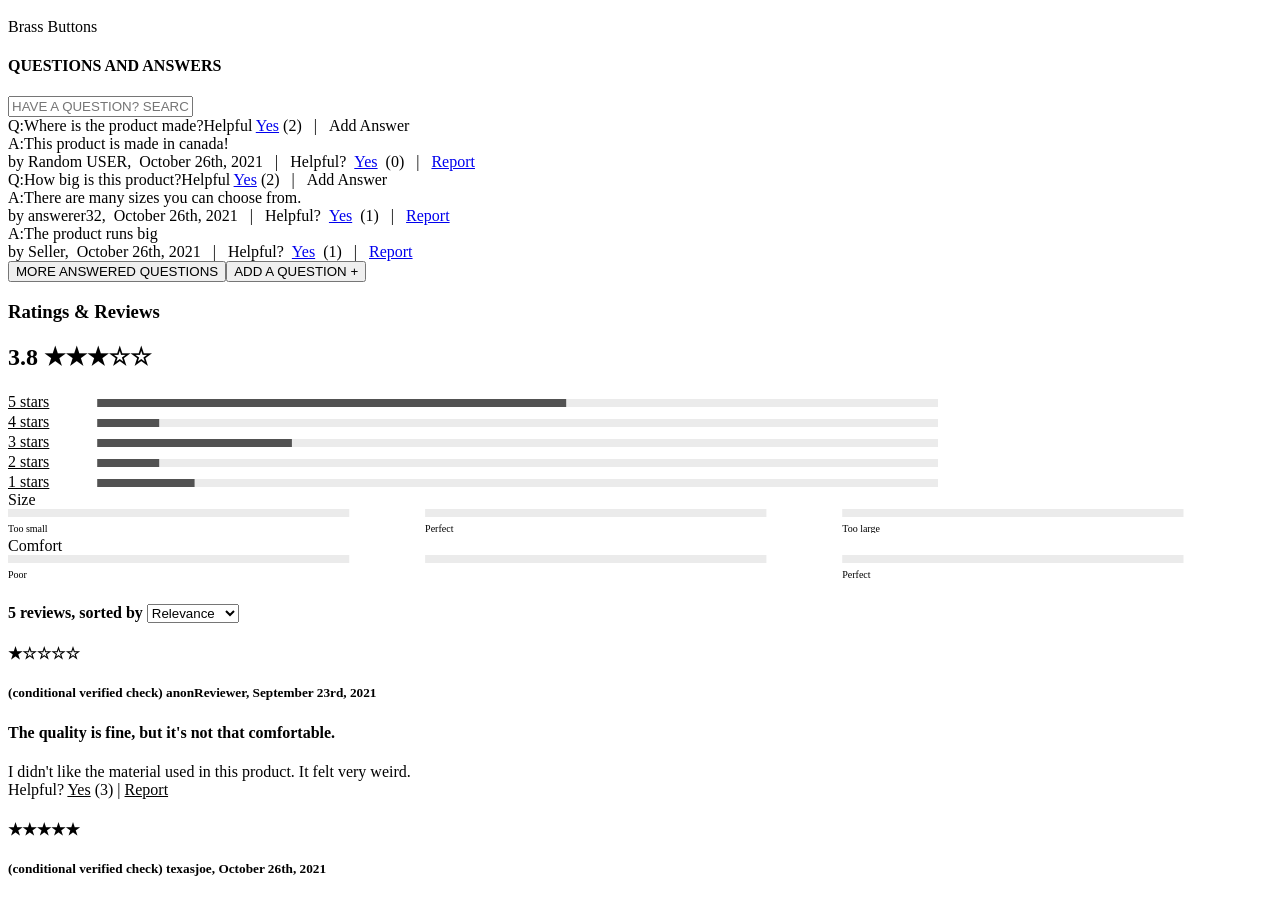
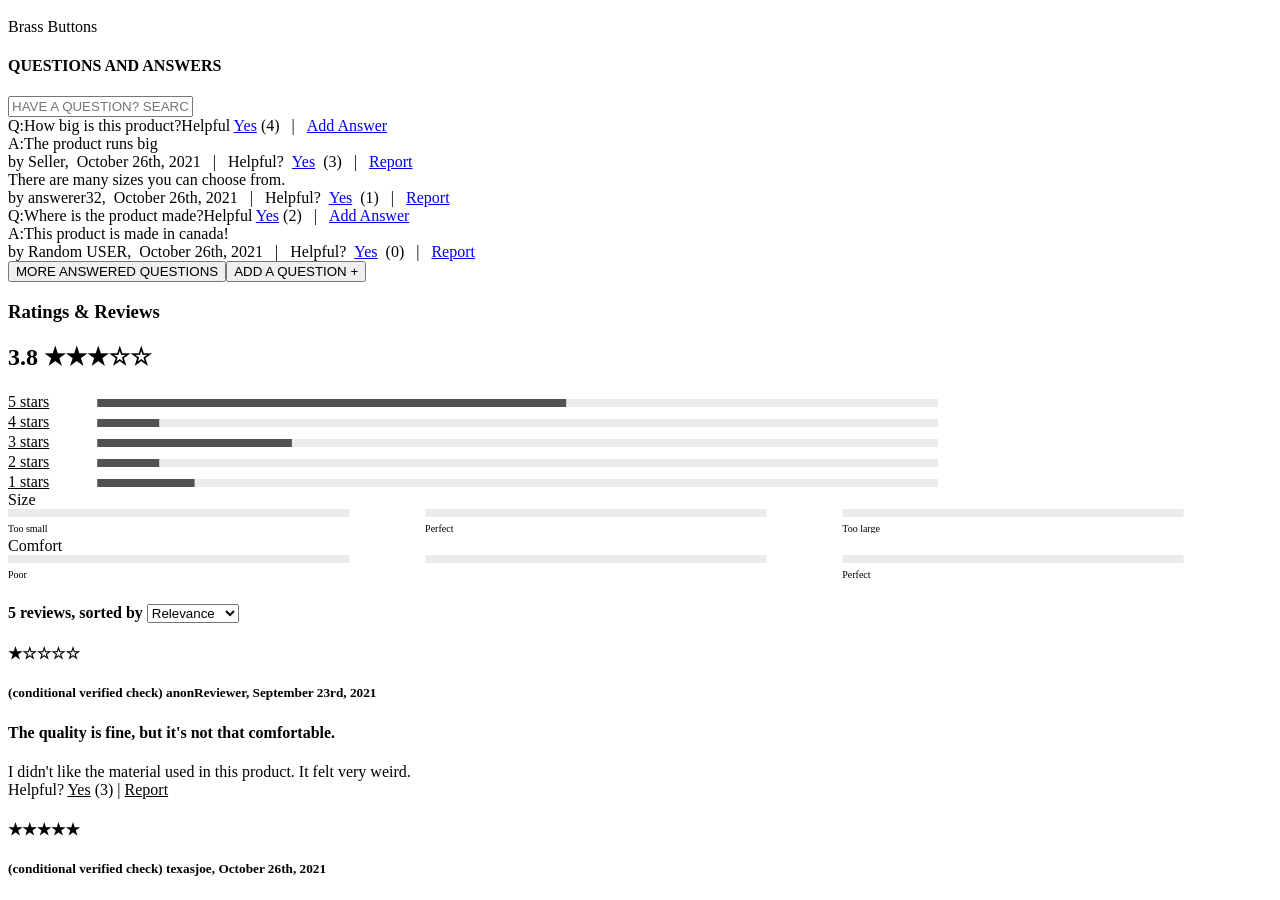
Before and after one commit to Ari-Design/Modern-Shopping-Site, a React app: page / in a window 1280 px wide. Shown: the part 3167-4067 px from the top of the page. Built offline with nearby package versions, Linux system fonts and the light colour scheme; the HTML template or start-up script is replaced by a standard one.

Commit message:
Implemented search feature, corrected question order and answer order, reformatted answers to include the A: label before the first answer to each question

```diff
--- a/client/src/qa/Answer.jsx
+++ b/client/src/qa/Answer.jsx
@@ -2,10 +2,10 @@ import React from 'react';
 import moment from 'moment';
 
 
-var Answer = ({answer, handleHandR}) => (
+var Answer = ({answer, answers, handleHandR}) => (
   <div className="answer_component">
     <div className="answer">
-      <span className="answer_label">A:</span>
+      {answers.indexOf(answer) === 0 ? <span className="answer_label">A:</span> : null}
       <span className="answer_body">{answer.body}</span>
     </div>
     <div className="answer_info_line">
--- a/client/src/qa/AnswerList.jsx
+++ b/client/src/qa/AnswerList.jsx
@@ -2,16 +2,24 @@ import React from 'react';
 import Answer from './Answer.jsx';
 
 
-var AnswerList = ({ answers, handleHandR }) => (
+var AnswerList = ({ answers, handleHandR }) => {
+  let answersArray = [];
+  for (var id in answers) {
+    answersArray.push(answers[id])
+  }
+  return (
     <div>
-    {Object.keys(answers).map((key) => (
+      {answersArray.sort((a, b) => b.helpfulness - a.helpfulness).map((answer) => (
         <Answer
-        key={`${key}`}
-        answer={answers[key]}
+          key={answer.id}
+          answer={answer}
+          answers={answersArray}
           handleHandR={handleHandR}
         />
       ))}
     </div>
   )
 
+}
+
 export default AnswerList;
--- a/client/src/qa/QAContainer.jsx
+++ b/client/src/qa/QAContainer.jsx
@@ -11,7 +11,8 @@ class QAContainer extends React.Component {
       qaData: this.props.data,
       productId: this.props.id,
       productInfo: this.props.productInfo,
-      searchTerm: ''
+      searchTerm: '',
+      currentQuestion: null
     }
     this.handleSearchInputChange =  this.handleSearchInputChange.bind(this)
   }
@@ -19,6 +20,12 @@ class QAContainer extends React.Component {
   handleSearchInputChange(e) {
     this.setState({
       searchTerm: e.target.value
+    })
+  }
+
+  selectQuestion(question) {
+    setState({
+      currentQuestion: question
     })
   }
 
@@ -40,6 +47,7 @@ class QAContainer extends React.Component {
               key={this.state.qaData.product_id}
               data={this.state.qaData}
               handleHandR={this.props.handleHandR}
+              selectQuestion={this.selectQuestion}
               openAnswerForm={this.props.openAnswerForm}
               term={this.state.searchTerm}
             />
--- a/client/src/qa/Question.jsx
+++ b/client/src/qa/Question.jsx
@@ -1,7 +1,7 @@
 import React from 'react';
 import AnswerList from './AnswerList.jsx';
 
-var Question = ({ question, handleHandR, openAnswerForm }) => (
+var Question = ({ question, handleHandR, openAnswerForm, selectQuestion }) => (
   <div className="qa_component">
     <div className="question">
       <span className="question_label">Q:</span>
@@ -17,7 +17,13 @@ var Question = ({ question, handleHandR, openAnswerForm }) => (
             >Yes</a> {`(${question.question_helpfulness})`}&nbsp;&nbsp;&nbsp;
         </span>
         <span className="divider">|</span>
-        <span onClick={() => openAnswerForm('answerForm')} className="add_answer">&nbsp;&nbsp;&nbsp;<a className="link_word">Add Answer</a></span>
+        <span className="add_answer">
+          &nbsp;&nbsp;&nbsp;
+          <a className="link_word"
+            href="#"
+            onClick={()=> {openAnswerForm('answerForm'); selectQuestion(question) }}
+          >Add Answer</a>
+        </span>
       </span>
     </div>
     <div>
--- a/client/src/qa/QuestionList.jsx
+++ b/client/src/qa/QuestionList.jsx
@@ -1,13 +1,22 @@
 import React from 'react';
 import Question from './Question.jsx';
 
-var QuestionList = ({ data, handleHandR, term, openAnswerForm}) => (
+var QuestionList = ({ data, handleHandR, term, openAnswerForm, selectQuestion}) => (
   <div>
-    {data.results.map((question) => (
+    {data.results.sort((a, b) =>b.question_helpfulness - a.question_helpfulness).filter((value) => {
+
+      if (term.length < 3) {
+        return value;
+      } else if (value.question_body.toLowerCase().includes(term.toLowerCase())){
+        return value;
+      }
+
+    }).map((question) => (
       <Question
         key={`${question.question_id}`}
         openAnswerForm={openAnswerForm}
         question={question}
+        selectQuestion={selectQuestion}
         handleHandR={handleHandR}
       />
     ))}
--- a/client/src/qa/Search.jsx
+++ b/client/src/qa/Search.jsx
@@ -15,8 +15,6 @@ class Search extends React.Component {
     })
   }
 
-
-
   render() {
     return (
       <div className="qa_search_placement">
--- a/client/src/shared/forms/QuestionForm.jsx
+++ b/client/src/shared/forms/QuestionForm.jsx
@@ -22,9 +22,9 @@ class QuestionForm extends React.Component {
   handleSubmit() {
     console.log('submitted')
     axios.post('/qa/questions', {
-      question: this.state.question,
       email: this.state.email,
-      nickname: this.state.nickname
+      nickname: this.state.nickname,
+      question: this.state.question
     })
     .then((res) => {
       console.log(res)
--- a/sampleData/qaSample.js
+++ b/sampleData/qaSample.js
@@ -28,7 +28,7 @@ var qaSample = {
           "question_body": "How big is this product?",
           "question_date": "2021-10-26T00:00:00.000Z",
           "asker_name": "asker19",
-          "question_helpfulness": 2,
+          "question_helpfulness": 4,
           "reported": false,
           "answers": {
               "4996569": {
@@ -44,7 +44,7 @@ var qaSample = {
                   "body": "The product runs big",
                   "date": "2021-10-26T00:00:00.000Z",
                   "answerer_name": "Seller",
-                  "helpfulness": 1,
+                  "helpfulness": 3,
                   "photos": [
                       "https://i.ibb.co/m66RZRw/test-Hoodie.jpg"
                   ]
```
Lines whose indentation alone changed are shown as unchanged.
